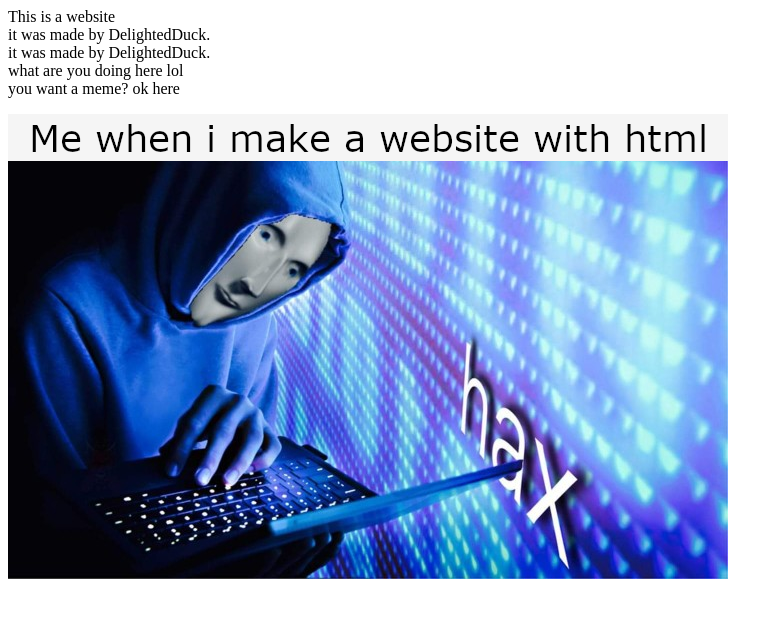
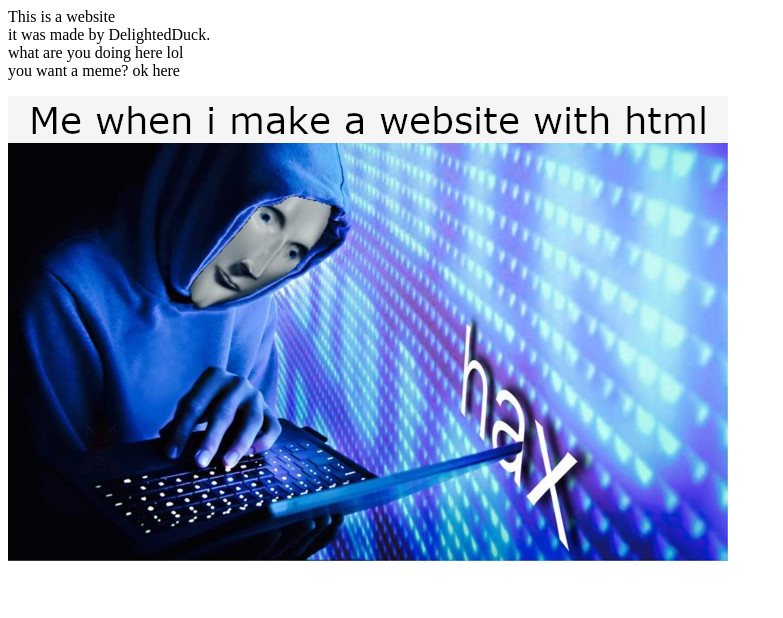
Before and after one commit to DelightedDuck/Delighted-Website, a plain HTML site: page index.html in a window 1280 px wide. Shown: the whole page, without its empty margins (0-783 px from the left). Drawn offline with Linux system fonts and the light colour scheme.

Commit message:
BRUH CHECK YO CODE BEFORE ENTERING COMMIT

```diff
--- a/index.html
+++ b/index.html
@@ -5,7 +5,8 @@
 </head>
 <body>
 
-<p1>This is a website<br>it was made by DelightedDuck.<br>it was made by DelightedDuck.<br>what are you doing here lol<br>you want a meme? ok here</p>
+
+<p1>This is a website<br>it was made by DelightedDuck.<br>what are you doing here lol<br>you want a meme? ok here</p>
 
 <img src="hax1.png" alt="insert handmade meme here" width="720" height="465">
 
```
